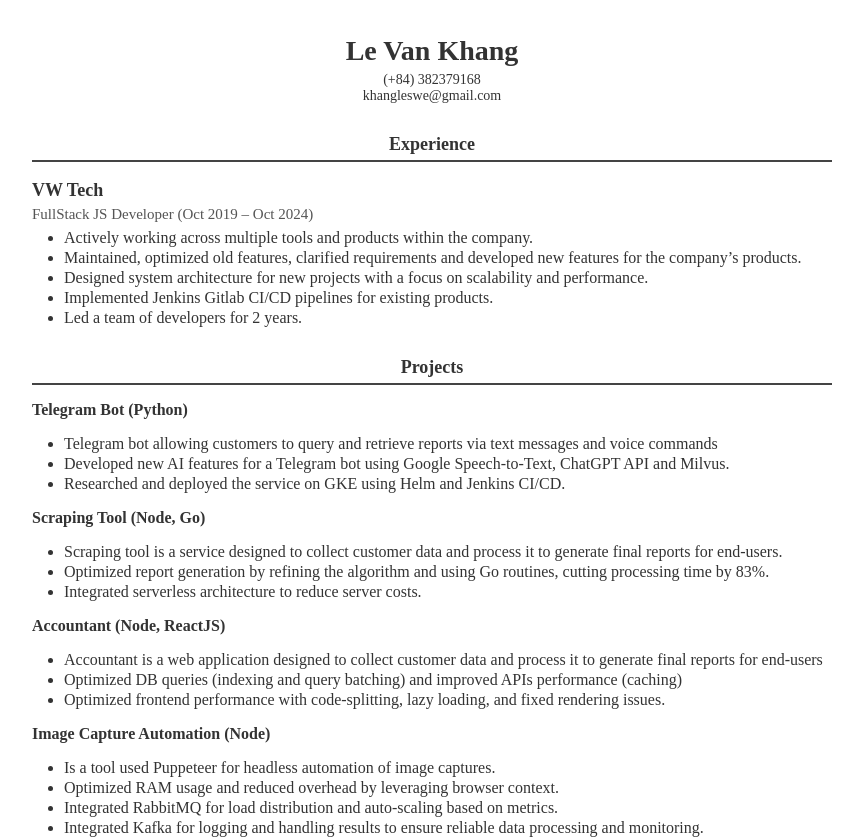
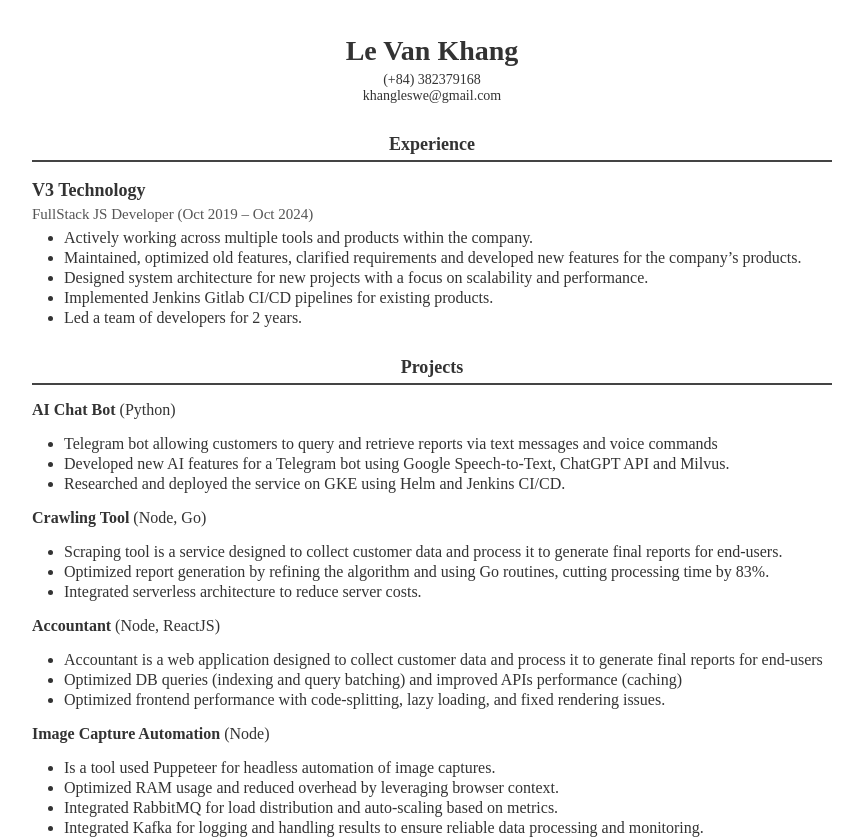
Before and after one commit to khangleswe/khangleswe.github.io, a plain HTML site: page index.html in a window 1280 px wide. Shown: the top 840 px of the page, without its empty margins (208-1071 px from the left). Drawn offline with Linux system fonts and the light colour scheme.

Commit message:
update cv

```diff
--- a/index.html
+++ b/index.html
@@ -97,7 +97,7 @@
         }
 
         .skills span {
-            background-color: #f0f0f0;
+            background-color: #f8f8f8;
             margin: 3px;
             padding: 5px 10px;
             border-radius: 5px;
@@ -193,7 +193,7 @@
     <div class="section">
         <h2>Experience</h2>
         <div>
-            <h3>VW Tech</h3>
+            <h3>V3 Technology</h3>
             <p class="title-info">FullStack JS Developer (Oct 2019 – Oct 2024)</p>
             <ul>
                 <li>Actively working across multiple tools and products within the company.</li>
@@ -209,25 +209,25 @@
     <div class="section">
         <h2>Projects</h2>
         <div class="projects">
-            <p class="project"><strong>Telegram Bot (Python)</strong></p>
+            <p class="project"><strong>AI Chat Bot</strong>&nbsp;(Python)</p>
             <ul>
                 <li>Telegram bot allowing customers to query and retrieve reports via text messages and voice commands</li>
                 <li>Developed new AI features for a Telegram bot using Google Speech-to-Text, ChatGPT API and Milvus.</li>
                 <li>Researched and deployed the service on GKE using Helm and Jenkins CI/CD.</li>
             </ul>
-            <p class="project"><strong>Scraping Tool (Node, Go)</strong></p>
+            <p class="project"><strong>Crawling Tool</strong>&nbsp;(Node, Go)</p>
             <ul>
                 <li>Scraping tool is a service designed to collect customer data and process it to generate final reports for end-users.</li>
                 <li>Optimized report generation by refining the algorithm and using Go routines, cutting processing time by 83%.</li>
                 <li>Integrated serverless architecture to reduce server costs.</li>
             </ul>
-            <p class="project"><strong>Accountant (Node, ReactJS)</strong></p>
+            <p class="project"><strong>Accountant</strong>&nbsp;(Node, ReactJS)</p>
             <ul>
                 <li>Accountant is a web application designed to collect customer data and process it to generate final reports for end-users</li>
                 <li>Optimized DB queries (indexing and query batching) and improved APIs performance (caching)</li>
                 <li>Optimized frontend performance with code-splitting, lazy loading, and fixed rendering issues.</li>
             </ul>
-            <p class="project"><strong>Image Capture Automation (Node)</strong></p>
+            <p class="project"><strong>Image Capture Automation</strong>&nbsp;(Node)</p>
             <ul>
                 <li>Is a tool used Puppeteer for headless automation of image captures.</li>
                 <li>Optimized RAM usage and reduced overhead by leveraging browser context.</li>
```
